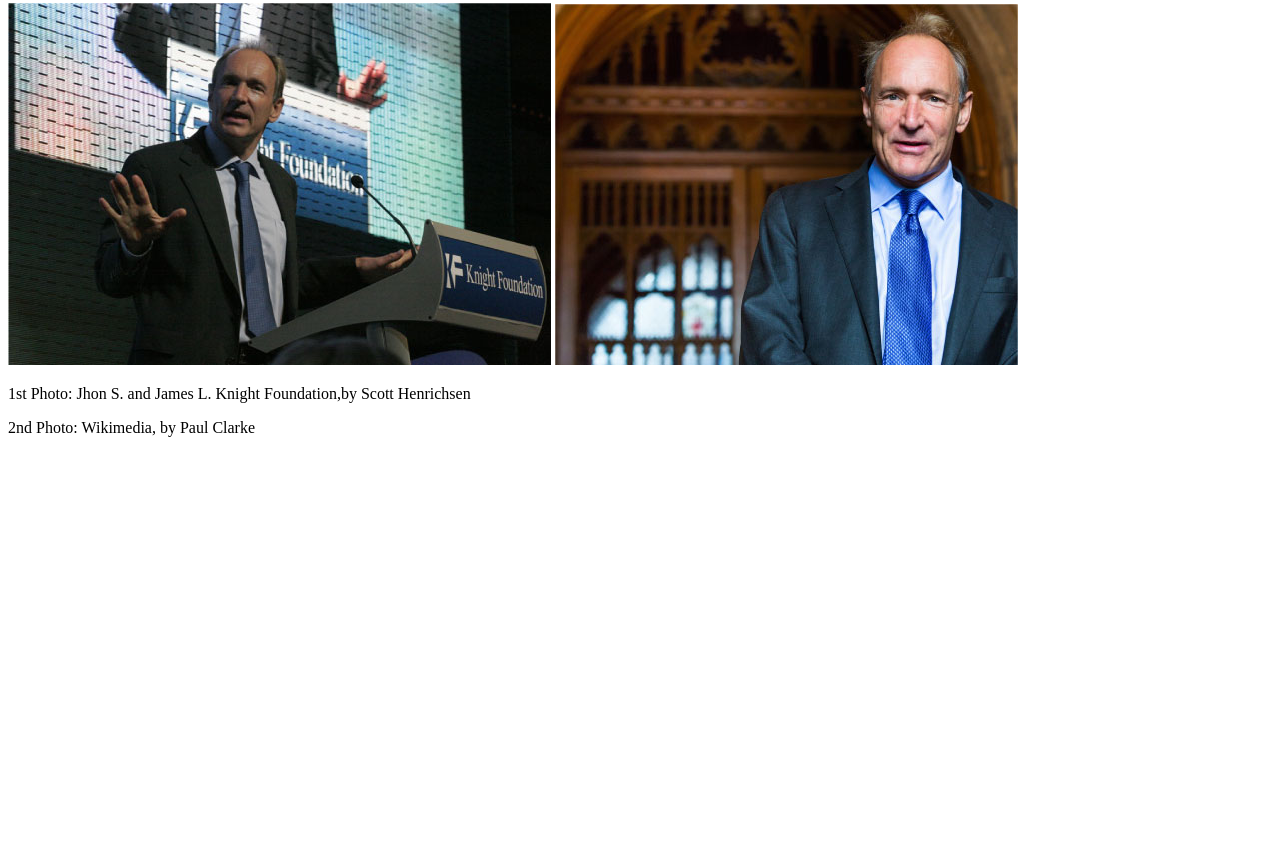
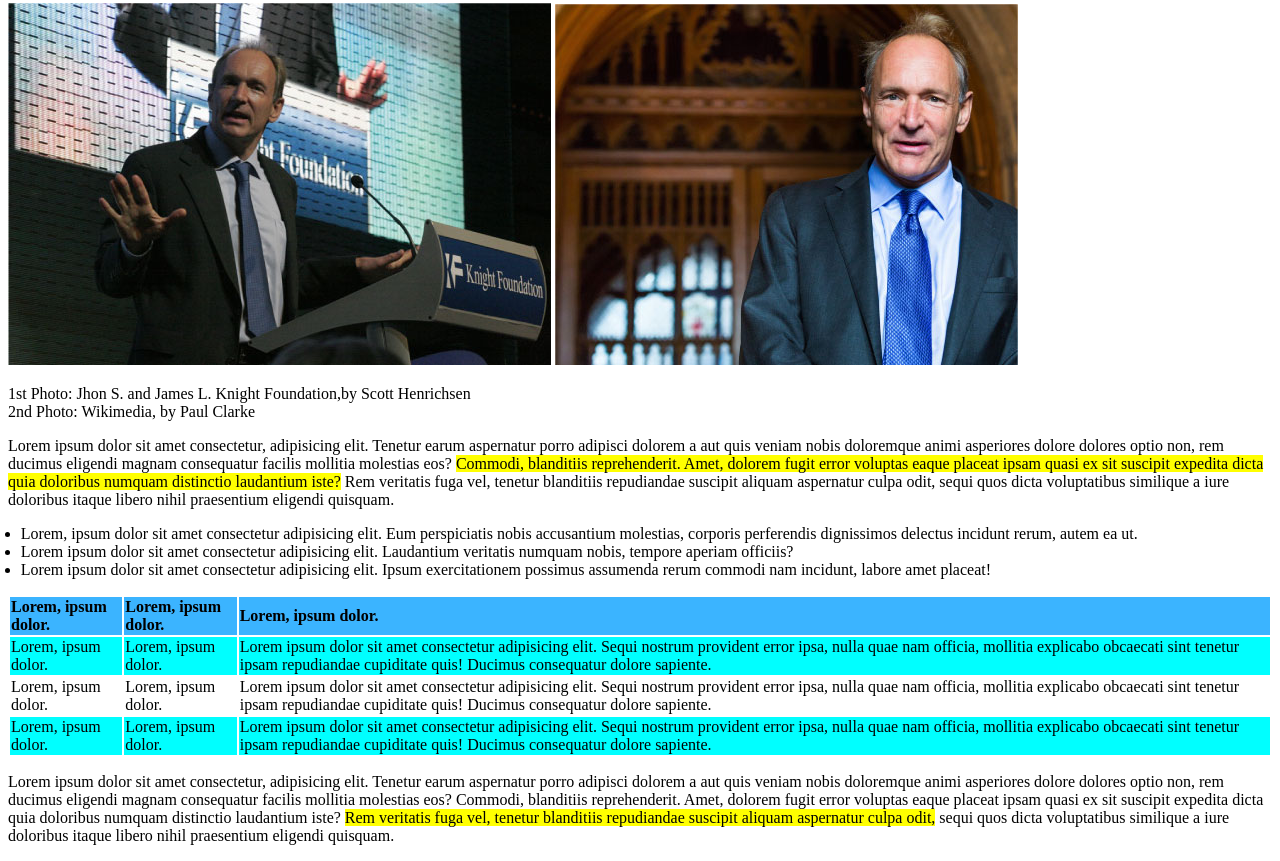
Before and after one commit to VitaFrancesco/html-css-booleaner, a plain HTML site: page index.html in a window 1280 px wide. Shown: the part 407-1268 px from the top of the page. Before the commit the page ends 860 px from the top, so only its background shows below. Drawn offline with Linux system fonts and the light colour scheme.

Commit message:
stesura del main e piccole modifiche di css

```diff
--- a/css/style.css
+++ b/css/style.css
@@ -28,3 +28,28 @@ h1{
 figure{
     margin-left: 0;
 }
+ul{
+    padding-left: 1%;
+}
+thead{
+    background-color: rgb(59, 180, 255);
+}
+th{
+    text-align: left;
+}
+.dati-azzurri{
+    background-color: aqua;
+}
+.dati-bianchi{
+    background-color: white;
+}
+/* table{
+    position: fixed;
+    width: 100%;
+}
+tr:first-child{
+    width: 25%;
+}
+tr:last-child{
+    width: 50%;
+} */
--- a/index.html
+++ b/index.html
@@ -12,6 +12,7 @@
         <img class="logo" src="./img/logo.svg" alt="Logo booleaner">
     </header>
     <main>
+        <!-- titolo e info articolo -->
         <section>
             <h1>Internet deve essere al servizio del &uml;bene pubblico&uml;&colon; il manifesto di Tim Berners-Lee</h1>
             <p class="info autore">Scritto da </p>
@@ -20,12 +21,54 @@
                 <img src="./img/tim-1.jpg" alt="Tim Berners-Lee at Knight Foundation">
                 <img src="./img/tim-2.jpg" alt="Tim Berners-Lee Wikimedia">
                 <figcaption>
-                    <p>1st Photo&colon; Jhon S. and James L. Knight Foundation,by Scott Henrichsen</p>
-                    <p>2nd Photo&colon; Wikimedia, by Paul Clarke</p>
+                    <p>
+                        1st Photo&colon; Jhon S. and James L. Knight Foundation,by Scott Henrichsen <br>
+                        2nd Photo&colon; Wikimedia, by Paul Clarke
+                    </p>
                 </figcaption>
             </figure>
         </section>
-
+        <!-- corpo del testo -->
+        <section>
+            <p>Lorem ipsum dolor sit amet consectetur, adipisicing elit. Tenetur earum aspernatur porro adipisci dolorem a aut quis veniam nobis doloremque animi asperiores dolore dolores optio non, rem ducimus eligendi magnam consequatur facilis mollitia molestias eos? <mark>Commodi, blanditiis reprehenderit. Amet, dolorem fugit error voluptas eaque placeat ipsam quasi ex sit suscipit expedita dicta quia doloribus numquam distinctio laudantium iste?</mark> Rem veritatis fuga vel, tenetur blanditiis repudiandae suscipit aliquam aspernatur culpa odit, sequi quos dicta voluptatibus similique a iure doloribus itaque libero nihil praesentium eligendi quisquam.</p>
+            <ul>
+                <li>Lorem, ipsum dolor sit amet consectetur adipisicing elit. Eum perspiciatis nobis accusantium molestias, corporis perferendis dignissimos delectus incidunt rerum, autem ea ut.</li>
+                <li>Lorem ipsum dolor sit amet consectetur adipisicing elit. Laudantium veritatis numquam nobis, tempore aperiam officiis?</li>
+                <li>Lorem ipsum dolor sit amet consectetur adipisicing elit. Ipsum exercitationem possimus assumenda rerum commodi nam incidunt, labore amet placeat!</li>
+            </ul>
+        </section>
+        <!-- tabella -->
+        <section>
+            <table>
+                <thead>
+                    <tr>
+                        <th>Lorem, ipsum dolor.</th>
+                        <th>Lorem, ipsum dolor.</th>
+                        <th>Lorem, ipsum dolor.</th>
+                    </tr>
+                </thead>
+                <tbody>
+                    <tr class="dati-azzurri">
+                        <td>Lorem, ipsum dolor.</td>
+                        <td>Lorem, ipsum dolor.</td>
+                        <td>Lorem ipsum dolor sit amet consectetur adipisicing elit. Sequi nostrum provident error ipsa, nulla quae nam officia, mollitia explicabo obcaecati sint tenetur ipsam repudiandae cupiditate quis! Ducimus consequatur dolore sapiente.</td>
+                    </tr>
+                    <tr class="dati-bianchi">
+                        <td>Lorem, ipsum dolor.</td>
+                        <td>Lorem, ipsum dolor.</td>
+                        <td>Lorem ipsum dolor sit amet consectetur adipisicing elit. Sequi nostrum provident error ipsa, nulla quae nam officia, mollitia explicabo obcaecati sint tenetur ipsam repudiandae cupiditate quis! Ducimus consequatur dolore sapiente.</td>
+                    </tr>
+                    <tr class="dati-azzurri">
+                        <td>Lorem, ipsum dolor.</td>
+                        <td>Lorem, ipsum dolor.</td>
+                        <td>Lorem ipsum dolor sit amet consectetur adipisicing elit. Sequi nostrum provident error ipsa, nulla quae nam officia, mollitia explicabo obcaecati sint tenetur ipsam repudiandae cupiditate quis! Ducimus consequatur dolore sapiente.</td>
+                    </tr>
+                </tbody>
+            </table>
+        </section>
+        <section>
+            <p>Lorem ipsum dolor sit amet consectetur, adipisicing elit. Tenetur earum aspernatur porro adipisci dolorem a aut quis veniam nobis doloremque animi asperiores dolore dolores optio non, rem ducimus eligendi magnam consequatur facilis mollitia molestias eos? Commodi, blanditiis reprehenderit. Amet, dolorem fugit error voluptas eaque placeat ipsam quasi ex sit suscipit expedita dicta quia doloribus numquam distinctio laudantium iste? <mark>Rem veritatis fuga vel, tenetur blanditiis repudiandae suscipit aliquam aspernatur culpa odit,</mark> sequi quos dicta voluptatibus similique a iure doloribus itaque libero nihil praesentium eligendi quisquam.</p>
+        </section>
     </main>
 </body>
 </html>
```
